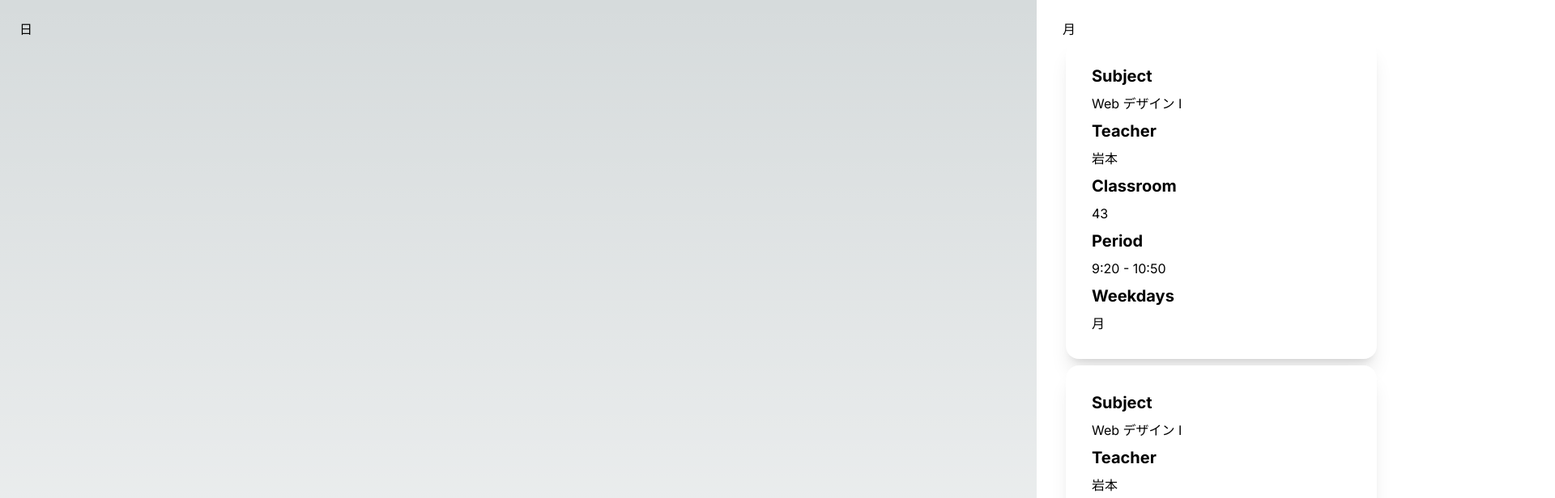
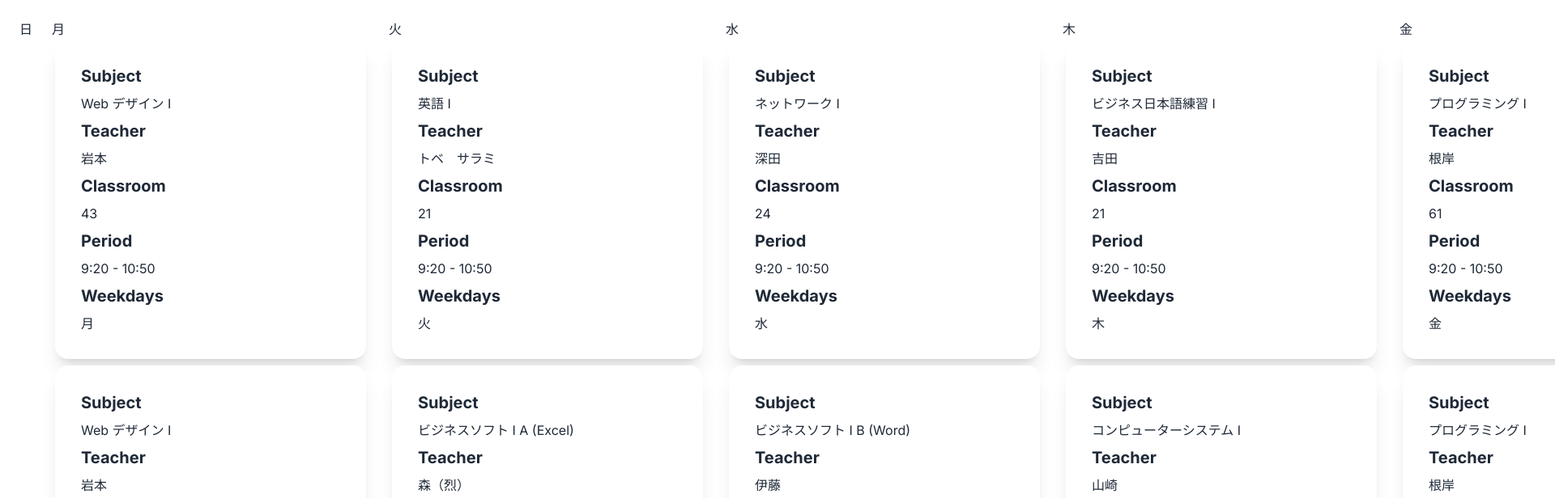
Before and after one commit to Ding-Fan/curriculum, a Next.js app: page / in a window 1280 px wide. Shown: the top 616 px of the page at 81% size, 1920 px wide, since content can reach past the window. Built offline with nearby package versions, Linux system fonts and the light colour scheme.

Commit message:
feat: Fix CSS class name in Course component, add new functionality to find current course, add dayjs library, update tsconfig.json to allow synthetic default imports and add new type definitions for Period and Course

```diff
--- a/app/components/Course.tsx
+++ b/app/components/Course.tsx
@@ -20,7 +20,10 @@ const Course = ({
 }: Props) => {
   return (
     <div
-      className={twMerge("card mx-1 md:w-96 bg-base-100 shadow-xl", className)}
+      className={twMerge(
+        "card mx-1 w-[90vw] md:w-96 bg-base-100 shadow-xl",
+        className,
+      )}
       {...rest}
     >
       <div className="card-body">
--- a/app/globals.css
+++ b/app/globals.css
@@ -3,8 +3,6 @@
 @tailwind utilities;
 
 :root {
-  --max-width: 1100px;
-  --border-radius: 12px;
   --font-mono: ui-monospace, Menlo, Monaco, "Cascadia Mono", "Segoe UI Mono",
     "Roboto Mono", "Oxygen Mono", "Ubuntu Monospace", "Source Code Pro",
     "Fira Mono", "Droid Sans Mono", "Courier New", monospace;
@@ -83,16 +81,6 @@
   margin: 0;
 }
 
-body {
-  color: rgb(var(--foreground-rgb));
-  background: linear-gradient(
-      to bottom,
-      transparent,
-      rgb(var(--background-end-rgb))
-    )
-    rgb(var(--background-start-rgb));
-}
-
 a {
   color: inherit;
   text-decoration: none;
--- a/app/page.tsx
+++ b/app/page.tsx
@@ -1,15 +1,32 @@
 import styles from "./page.module.css";
-import { COURSES, WEEKDAYS } from "./CONSTANTS";
-
+import { COURSES, WEEKDAYS, PERIODS } from "./CONSTANTS";
+import dayjs from "dayjs";
 import Course from "./components/Course";
 
 export default function Home() {
+  function findCurrentCourse(course: Course) {
+    const currentTime = dayjs();
+
+    const [startHours, startMinutes] =
+      PERIODS[course.period].startTime.split(":");
+    const startTime = dayjs()
+      .hour(Number(startHours))
+      .minute(Number(startMinutes));
+
+    const [endHours, endMinutes] = PERIODS[course.period].endTime.split(":");
+    const endTime = dayjs().hour(Number(endHours)).minute(Number(endMinutes));
+
+    let result = currentTime > startTime && currentTime < endTime;
+
+    return { result };
+  }
+
   return (
     <main className={"p-4"}>
       <div className="flex gap-2">
         {WEEKDAYS.map((item) => {
           return (
-            <div key={item.id} className="min-w-[100vw] p-2">
+            <div key={item.id} className="p-2">
               <div className="">{item.japanese}</div>
 
               <div className="flex flex-col gap-2">
--- a/package.json
+++ b/package.json
@@ -9,6 +9,7 @@
     "lint": "next lint"
   },
   "dependencies": {
+    "dayjs": "^1.11.11",
     "next": "14.1.0",
     "react": "^18",
     "react-dom": "^18"
--- a/tsconfig.json
+++ b/tsconfig.json
@@ -3,6 +3,7 @@
     "target": "es5",
     "lib": ["dom", "dom.iterable", "esnext"],
     "allowJs": true,
+    "allowSyntheticDefaultImports": true,
     "skipLibCheck": true,
     "strict": true,
     "noEmit": true,
```
Also changed, not shown: app/type.d.ts (added, +14 -0 lines), 1 other file (tests, documents, lock files or other folders).
